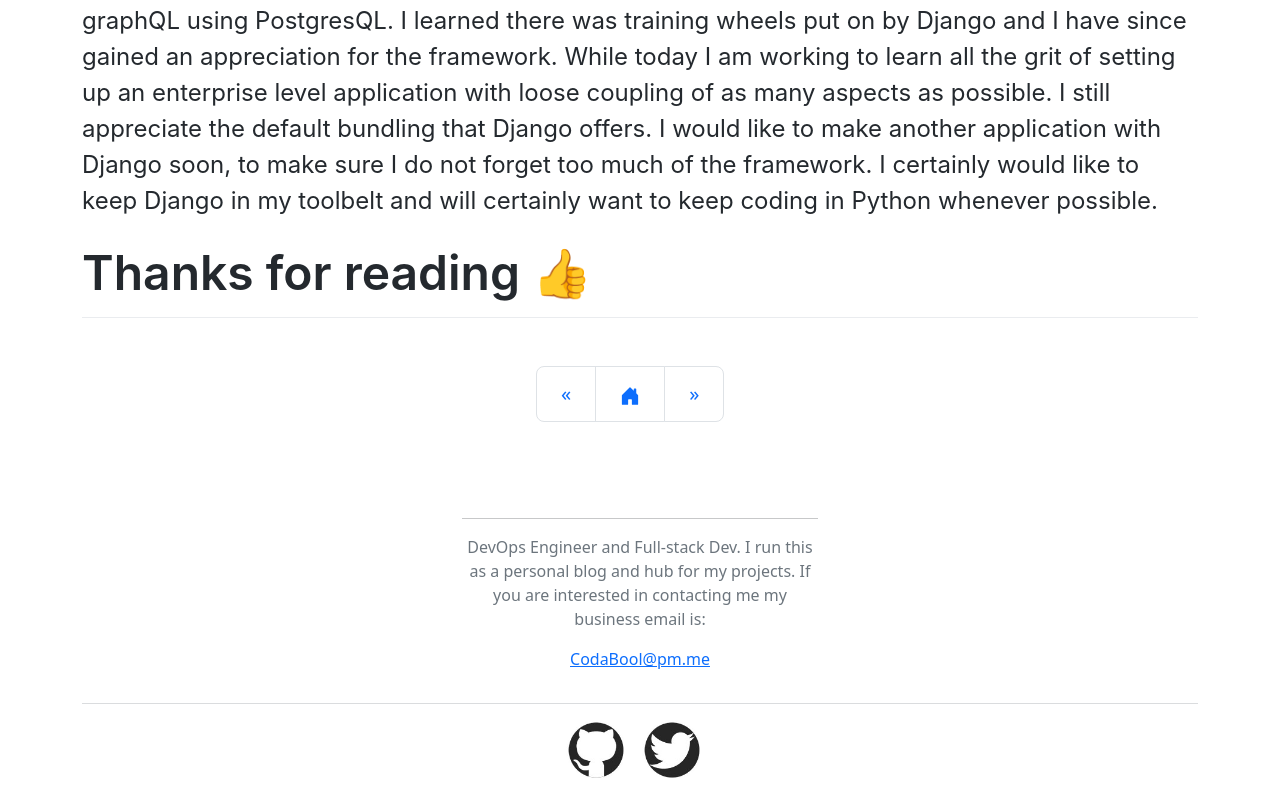
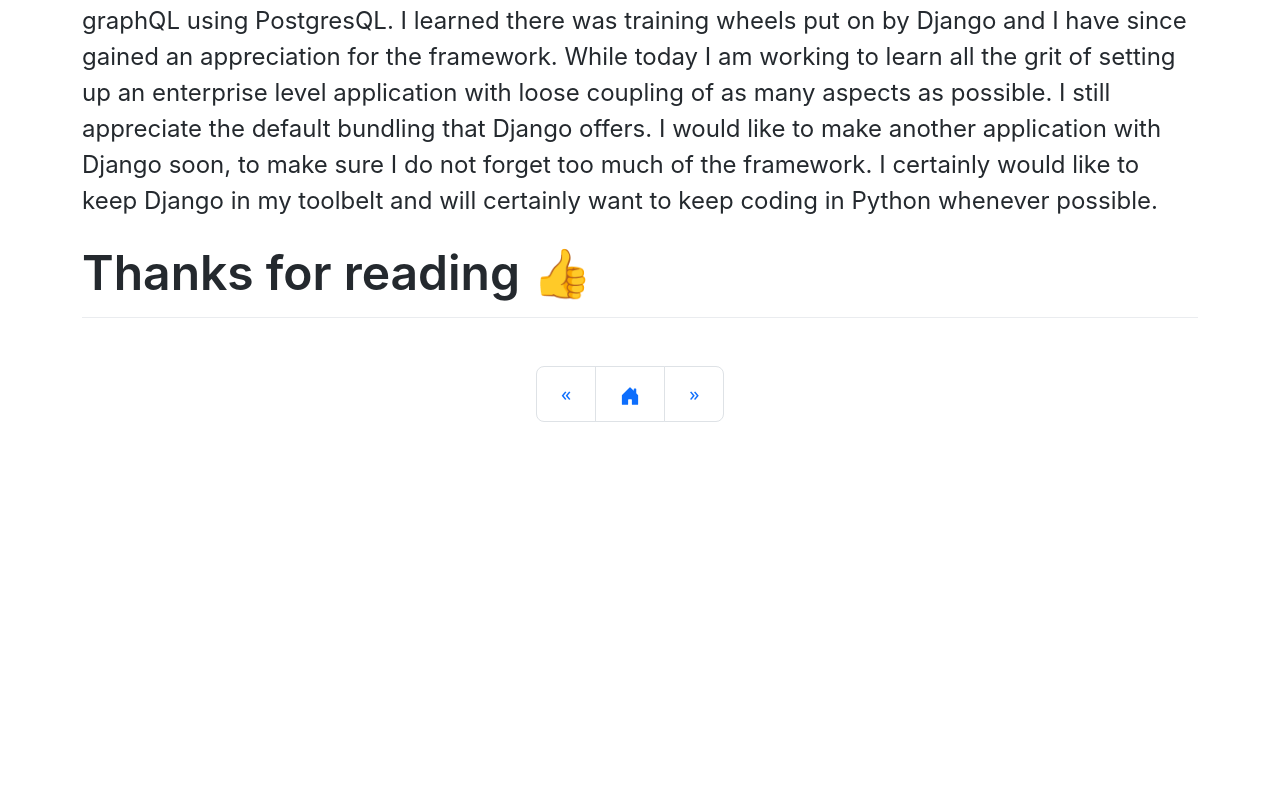
Before and after one commit to CodaBool/CodaBool.com, a Next.js app: page /blog/2 in a window 1280 px wide. Shown: the part 2797-3593 px from the top of the page. After the commit the page ends 3267 px from the top, so only its background shows below. Built offline with nearby package versions, Linux system fonts and the light colour scheme.

Commit message:
add comments

```diff
--- a/components/Layout.js
+++ b/components/Layout.js
@@ -8,6 +8,7 @@ import { format } from 'timeago.js'
 import { NUM_OF_BLOGS } from '../constants'
 import mdCSS from '../styles/markdown.module.css'
 import { Suspense, useRef, useEffect } from 'react'
+import Script from 'next/script'
 import Spinner from 'react-bootstrap/Spinner'
 
 // found an alternative way of parsing and using remark with next-mdx-remote
@@ -233,6 +234,12 @@ export default function Layout({ children, meta }) {
           </div>
         </div>
         <BlogNav total={NUM_OF_BLOGS} current={meta.number} />
+        <Script src="https://utteranc.es/client.js"
+          repo="codabool/CodaBool.com"
+          issue-term="pathname"
+          crossOrigin="anonymous"
+          async
+        />
       </MDXProvider>
     </Suspense>
   )
--- a/lib/mdx.js
+++ b/lib/mdx.js
@@ -8,7 +8,7 @@ export default async function mdx() {
   const blogs = mdxFiles.map(file => {
     const data = fs.readFileSync(path.join(`${root}/pages/blog/${file}`), 'utf8')
     const firstCut = String(data).split('const meta = ')[1]
-    const secondCut = firstCut.split('return <Layout meta={meta}>{children}</Layout>')[0]
+    const secondCut = firstCut.split('}')[0] + '}'
     const meta = JSON.parse(secondCut)
     meta.name = file
     return {data, meta}
--- a/pages/_app.js
+++ b/pages/_app.js
@@ -42,7 +42,7 @@ export default function MyApp({ Component, pageProps }) {
           <Component {...pageProps} />
         </Container>
       </main>
-      <Footer />
+      {router.asPath.includes('/blog') ? null : <Footer />}
     </div>
   )
 }
```
